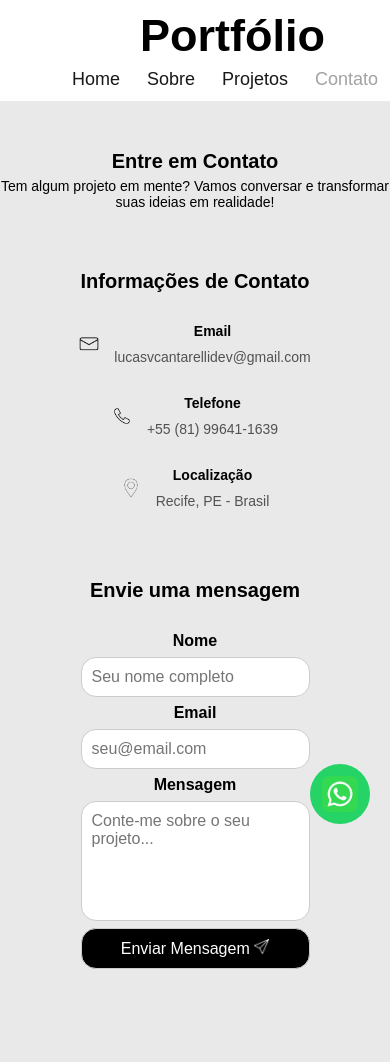
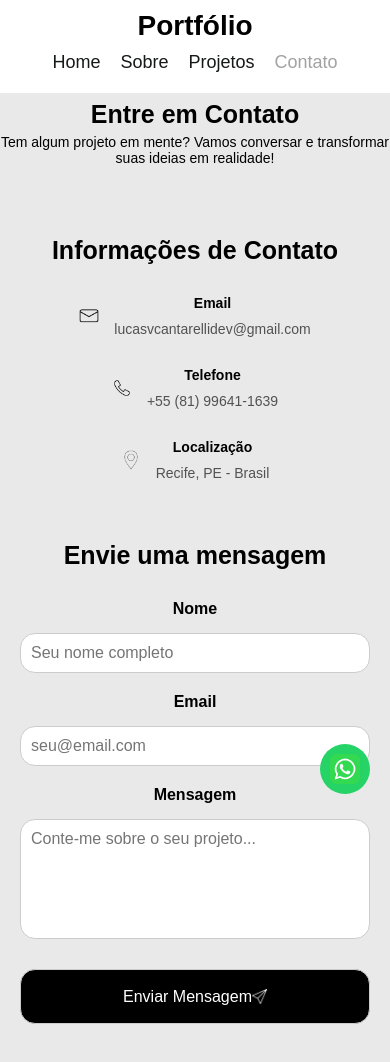
Before and after one commit to lucasvcantarelli/ProjetoPortifolio, a plain HTML site: page contato.html in a window 390 px wide. Before the commit the page ends 969 px from the top, so only its background shows below. Drawn offline with Linux system fonts and the light colour scheme.

Commit message:
Correção de layout responsivo

```diff
--- a/styles/contato.css
+++ b/styles/contato.css
@@ -127,13 +127,23 @@ label{
 
 @media screen and (max-width: 768px) {
 
+
+
+    form{
+        display: flex;
+        flex-direction: column;
+        gap: 15px;
+        width: 100%;
+    }
+
+
     .cabecalho-contato {
-        margin-top: 150px;
+        margin-top: 100px;
 
     }
 
     .cabecalho-contato h1 {
-        font-size: 20px;
+        font-size: 25px;
     }
 
     .cabecalho-contato p {
@@ -142,26 +152,56 @@ label{
     }
 
     .container-div-contato {
-        margin-top: 0;
-        grid-template-columns: 1fr;
-        gap: 10px;
+
+        display: flex;
+        flex-direction: column;
+        align-items: center;
+        gap: 40px;
+        width: 100%;
+        height: auto;
+        overflow: visible;
+        padding-bottom: 50px;
+        padding: 0 20px;
+        margin-top: 30px;
     }
 
+
     .container-div-contato h2{
-        font-size: 20px;
+        font-size: 25px;
     }
 
     .container-div-esquerdo {
-        margin-top: 60px;
+        margin-top: 40px;
 
     }
 
     .container-div-direito {
-        margin-top: 60px;
+         width: 100%;
+        max-width: 100%;
+        margin-top: 20px;
+        align-items: center;
+        display: flex;
+        flex-direction: column;
+        padding-bottom: 120px;
     }
 
+
     .nome-input, .email-input, .mensagem-textarea, .button-enviar {
-        width: 100%;
+        width: 100% !important;
+        max-width: 100%;
+        margin-bottom: 5px;
+
+
+    }
+
+    .button-enviar{
+        height: 55px;
+        margin-top: 10px;
+         display: flex;
+         align-items: center;
+         justify-content: center;
+
+
     }
 
     .link-email, .link-telefone, .link-localizacao {
--- a/styles/projetos.css
+++ b/styles/projetos.css
@@ -25,6 +25,7 @@
     gap: 35px;
     margin-top: 50px;
     padding: 0 20px;
+    padding-bottom: 120px;
 }
 
 .projeto-1,.projeto-2,.projeto-3,.projeto-4,.projeto-5,.projeto-6 {
--- a/styles/sobre.css
+++ b/styles/sobre.css
@@ -235,6 +235,7 @@ h2 {
         flex-direction: column;
         align-items: center;
         margin-top: 40px;
+        padding-bottom: 120px;
     }
 
      .desenvolvimento-sobre, .design-sobre, .performance-sobre {
@@ -249,5 +250,10 @@ h2 {
 
     }
 
+    .button-whats {
+        width: 50px;
+        height: 50px;
+    }
+
 
 }
--- a/styles/styles.css
+++ b/styles/styles.css
@@ -18,7 +18,7 @@ header{
     top: 0;
     left: 0;
     width: 100%;
-    min-width: 450px;
+    min-width: auto;
     border: none;
     background: #ffffff;
     z-index: 1000;
@@ -50,7 +50,9 @@ header h1{
     align-items: center;
     justify-content: center;
     margin-top: 350px;
-    min-width: 450px;
+    min-width: auto;
+    width: 100%;
+    padding: 0 20px;
 
 
 
@@ -153,9 +155,32 @@ header h1{
 }
 
 @media (max-width: 750px) {
+
+    main{
+        max-width: 100%;
+    }
+
+    header h1{
+        font-size: 28px;
+        margin-left: 0
+    }
+
     header {
+        align-items: center;
+        justify-content: center;
         flex-direction: column;
         padding: 10px;
+    }
+
+    .container-div-index{
+        margin-top: 250px;
+        max-width: 100%;
+    }
+
+    .nav-link{
+        display: flex;
+        justify-content: center;
+        width: 100%;
     }
 
     .nav-link a {
@@ -177,10 +202,21 @@ header h1{
         font-size: 20px;
     }
 
-    .button-projeto-section, .button-contato-section {
-        width: 150px;
-        height: 40px;
-        font-size: 16px;
-        padding: 8px 16px;
+      .button-projeto-section, .button-contato-section {
+        width: 45%;
+        min-width: 140px;
+        font-size: 14px;
+        padding: 15px 5px;
+        margin: 5px;
+        display: inline-block;
+
     }
+
+    .button-whats{
+        margin-bottom: 30px;
+        width: 50px;
+        height: 50px;
+    }
+
+
 }
```
Also changed, not shown: index.html (+2 -1 lines).
